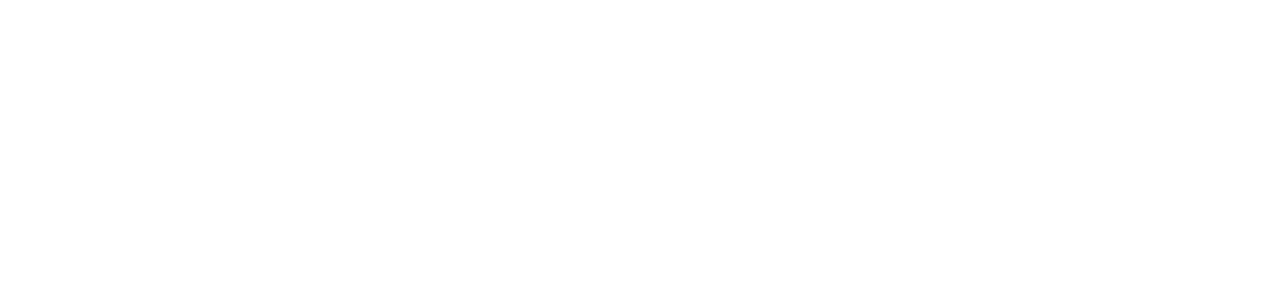
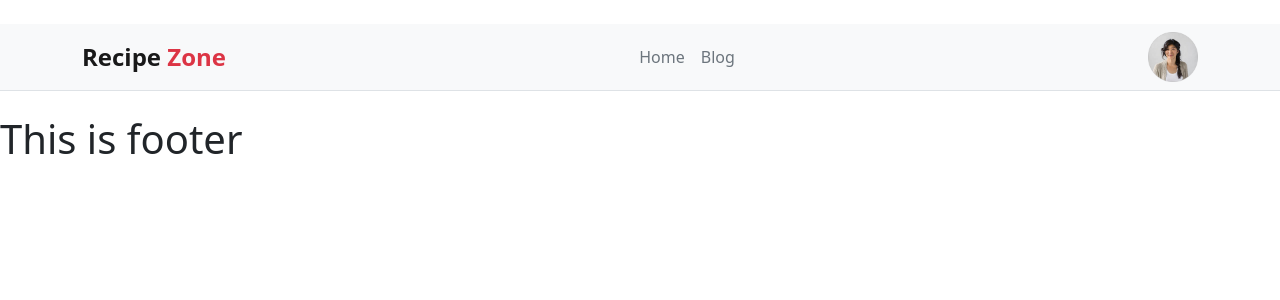
Before and after one commit to Tasneemnur/chef-recipe-hunter, a React (Vite) app: page / in a window 1280 px wide. Shown: the top 300 px of the page. Built offline with nearby package versions, Linux system fonts and the light colour scheme.

Commit message:
navbar added

```diff
--- a/index.html
+++ b/index.html
@@ -5,7 +5,6 @@
     <link rel="icon" type="image/svg+xml" href="/vite.svg" />
     <meta name="viewport" content="width=device-width, initial-scale=1.0" />
     <title>Food Recipe Zone</title>
-    <link href="https://cdn.jsdelivr.net/npm/bootstrap@5.3.0-alpha3/dist/css/bootstrap.min.css" rel="stylesheet" integrity="sha384-KK94CHFLLe+nY2dmCWGMq91rCGa5gtU4mk92HdvYe+M/SXH301p5ILy+dN9+nJOZ" crossorigin="anonymous">
   </head>
   <body>
     <div id="root"></div>
--- a/src/App.jsx
+++ b/src/App.jsx
@@ -1,10 +1,11 @@
 import "./App.css";
-import { Button } from "react-bootstrap";
+
 
 function App() {
   return (
     <>
-      <div className="container"></div>
+      <div className="container">
+      </div>
     </>
   );
 }
--- /dev/null
+++ b/src/Shared/Footer/Footer.jsx
@@ -0,0 +1,11 @@
+import React from 'react';
+
+const Footer = () => {
+    return (
+        <div>
+            <h1>This is footer</h1>
+        </div>
+    );
+};
+
+export default Footer;
--- /dev/null
+++ b/src/Shared/Header/Header.jsx
@@ -0,0 +1,29 @@
+import Container from 'react-bootstrap/Container';
+import Nav from 'react-bootstrap/Nav';
+import React from 'react';
+import Navbar from 'react-bootstrap/Navbar';
+import { Link } from 'react-router-dom';
+import person from '../../assets/user-2.png'
+const Header = () => {
+  return (
+    <div>
+      <Navbar bg="light" expand="lg" className='my-4 d-flex align-items-center border-bottom'>
+        <Container>
+          <Navbar.Brand className='fw-bold fs-4' href="#home">Recipe <span className='text-danger'>Zone</span> </Navbar.Brand>
+          <Navbar.Toggle aria-controls="basic-navbar-nav" />
+          <Navbar.Collapse id="basic-navbar-nav" >
+            <Nav className="mx-auto">
+              <Link to="/" className='text-decoration-none text-secondary me-3'>Home</Link>
+              <Link to="/blog" className='text-decoration-none text-secondary me-3'>Blog</Link>
+            </Nav>
+          </Navbar.Collapse>
+          <div>
+            <img src={person} alt="" srcset="" style={{height: "50px"}}/>
+          </div>
+        </Container>
+      </Navbar>
+    </div>
+  );
+};
+
+export default Header;
--- /dev/null
+++ b/src/components/ErrorPage/ErrorPage.jsx
@@ -0,0 +1,11 @@
+import React from 'react';
+
+const ErrorPage = () => {
+    return (
+        <div>
+            <h1>This is error page</h1>
+        </div>
+    );
+};
+
+export default ErrorPage;
--- /dev/null
+++ b/src/layout/Main.jsx
@@ -0,0 +1,16 @@
+import React from 'react';
+import Header from '../Shared/Header/Header';
+import { Outlet } from "react-router-dom";
+import Footer from '../Shared/Footer/Footer';
+
+const Main = () => {
+    return (
+        <div>
+            <Header></Header>
+            <Outlet></Outlet>
+            <Footer></Footer>
+        </div>
+    );
+};
+
+export default Main;
--- a/src/main.jsx
+++ b/src/main.jsx
@@ -1,11 +1,26 @@
-import React from 'react'
-import ReactDOM from 'react-dom/client'
-import App from './App.jsx'
-import './index.css'
-import 'bootstrap/dist/css/bootstrap.min.css';
+import React from "react";
+import ReactDOM from "react-dom/client";
+import "./index.css";
+import "bootstrap/dist/css/bootstrap.min.css";
+import { createBrowserRouter, RouterProvider } from "react-router-dom";
+import Main from "./layout/Main";
+import ErrorPage from "./components/ErrorPage/ErrorPage";
 
-ReactDOM.createRoot(document.getElementById('root')).render(
+const router = createBrowserRouter([
+  {
+    path: "/",
+    element: <Main></Main>,
+    errorElement: <ErrorPage></ErrorPage>,
+    children: [
+      {
+        path: "/",
+      }
+    ]
+  },
+]);
+
+ReactDOM.createRoot(document.getElementById("root")).render(
   <React.StrictMode>
-    <App />
-  </React.StrictMode>,
-)
+    <RouterProvider router={router} />
+  </React.StrictMode>
+);
```
Also changed, not shown: .eslintrc.cjs (deleted), src/assets/user-2.png (added).
